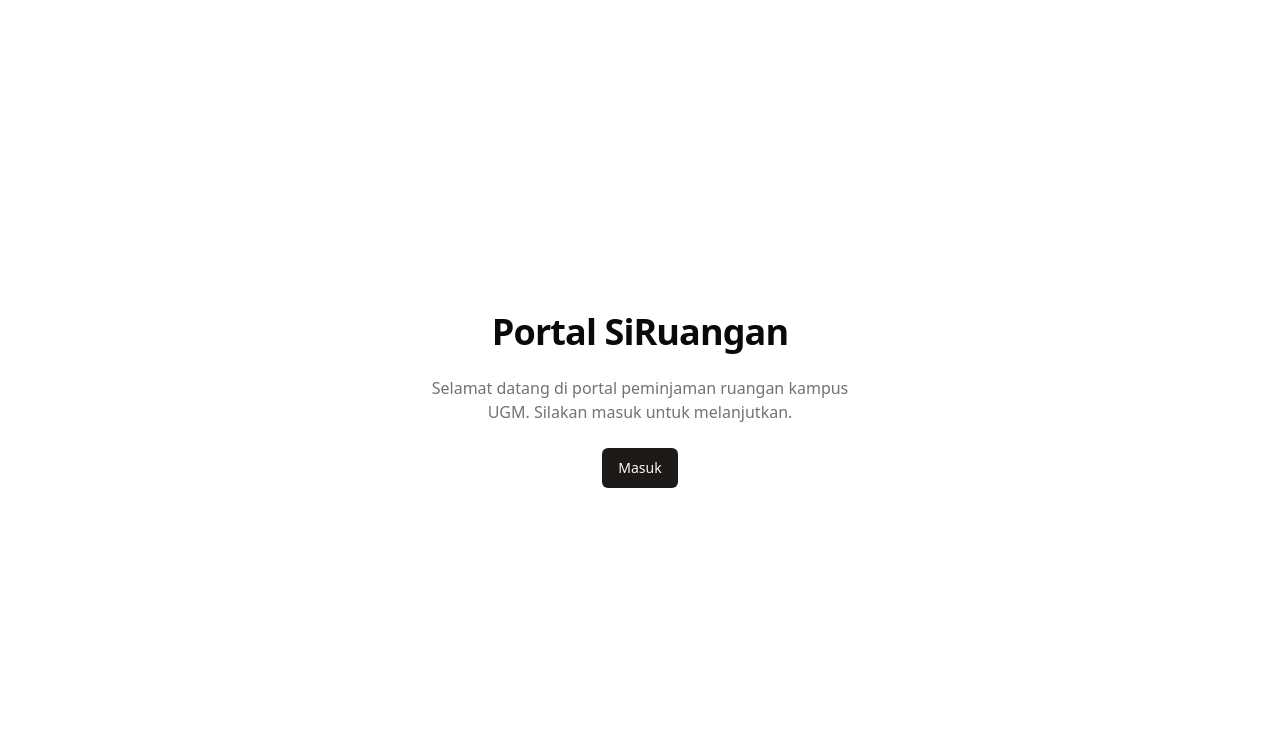
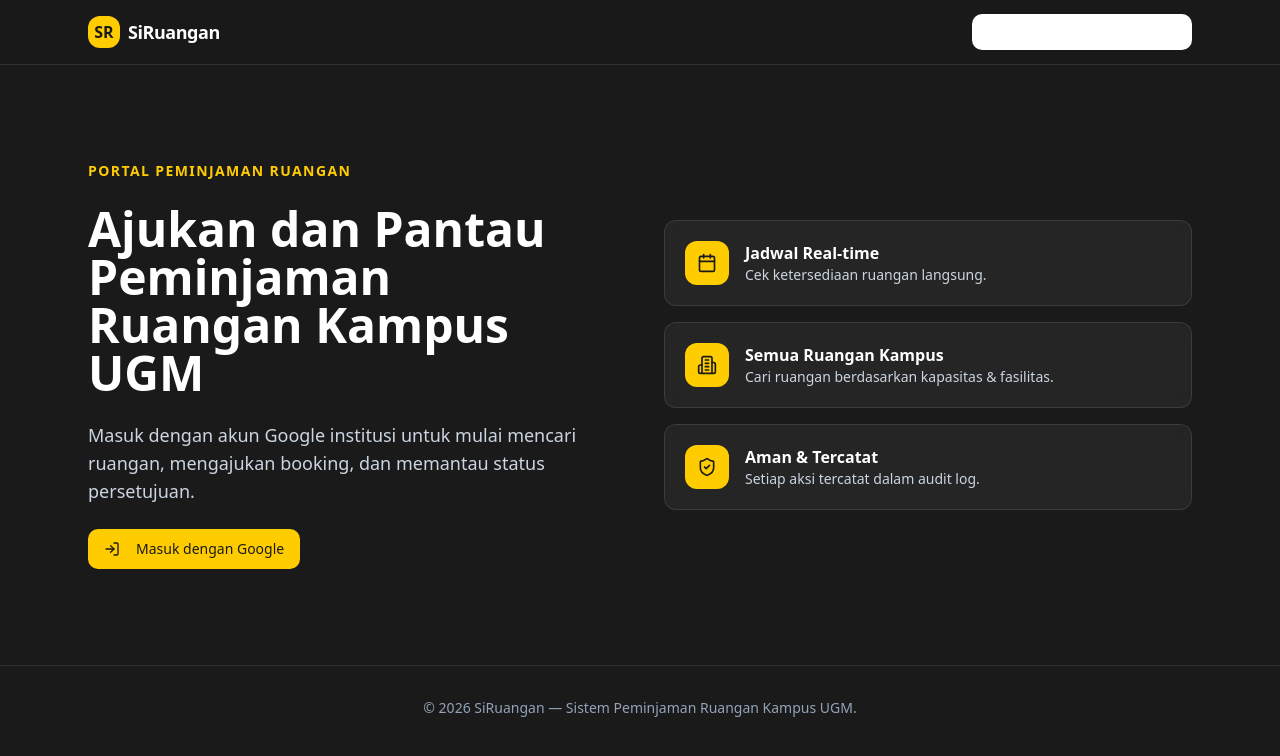
Before and after one commit to ihdamem/PPL, a Next.js app in the folder frontend/: page /app/ in a window 1280 px wide. Shown: the top 756 px of the page. Built offline with nearby package versions, Linux system fonts and the light colour scheme; no server answers.

Commit message:
feat: unify portal home and login, add UGM theme and back-to-landing button (closes #5)

```diff
--- a/frontend/app/dashboard/page.tsx
+++ b/frontend/app/dashboard/page.tsx
@@ -4,7 +4,7 @@
 import { useRouter } from "next/navigation";
 import Link from "next/link";
 import { Button } from "@/components/ui/button";
-import { LogOut, Calendar, Building2, ClipboardList, User } from "lucide-react";
+import { LogOut, Calendar, Building2, ClipboardList, User, ArrowLeft } from "lucide-react";
 
 type User = {
   email: string;
@@ -50,7 +50,7 @@
         setLoading(false);
       })
       .catch(() => {
-        router.replace("/login");
+        router.replace("/");
       });
   }, [router]);
 
@@ -59,65 +59,80 @@
       method: "POST",
       credentials: "include",
     });
-    router.push("/login");
+    router.push("/");
   };
 
   if (loading || !user) {
     return (
-      <main className="flex min-h-screen items-center justify-center">
-        <p className="text-muted-foreground">Memuat dashboard…</p>
+      <main className="flex min-h-screen items-center justify-center bg-ugm-dark text-white">
+        <p className="text-slate-300">Memuat dashboard…</p>
       </main>
     );
   }
 
   return (
-    <main className="min-h-screen bg-background p-6">
-      <div className="mx-auto max-w-4xl space-y-8">
-        {/* Header */}
-        <div className="flex flex-col gap-4 sm:flex-row sm:items-center sm:justify-between">
-          <div>
-            <h1 className="text-3xl font-bold tracking-tight">Dashboard</h1>
-            <p className="text-muted-foreground">
-              Selamat datang di portal peminjaman ruangan kampus UGM.
-            </p>
-          </div>
+    <main className="min-h-screen bg-slate-50">
+      {/* Header */}
+      <header className="sticky top-0 z-50 border-b border-white/10 bg-ugm-dark/95 backdrop-blur">
+        <div className="mx-auto flex h-16 max-w-6xl items-center justify-between px-6">
+          <Link href="/" className="flex items-center gap-2 text-white">
+            <span className="grid h-8 w-8 place-items-center rounded-lg bg-ugm-yellow font-extrabold text-ugm-dark">
+              SR
+            </span>
+            <span className="text-lg font-extrabold tracking-tight">SiRuangan</span>
+          </Link>
           <div className="flex items-center gap-3">
-            <Button variant="outline" asChild>
-              <Link href="/">Beranda Portal</Link>
+            <Button
+              variant="outline"
+              size="sm"
+              asChild
+              className="border-white/20 text-white hover:bg-white/10 hover:text-white"
+            >
+              <a href="/">
+                <ArrowLeft className="mr-1 size-4" />
+                Landing Page
+              </a>
             </Button>
-            <Button variant="secondary" onClick={handleLogout}>
+            <Button
+              variant="secondary"
+              size="sm"
+              onClick={handleLogout}
+              className="bg-ugm-yellow text-ugm-dark hover:bg-[#ffe066]"
+            >
               <LogOut className="mr-2 size-4" />
               Keluar
             </Button>
           </div>
         </div>
+      </header>
 
-        {/* User card */}
-        <div className="rounded-xl border bg-card p-6 shadow-sm">
+      <div className="mx-auto max-w-6xl px-6 py-10">
+        {/* Welcome banner */}
+        <div className="mb-8 rounded-2xl bg-gradient-to-br from-ugm-dark to-[#2a2a2a] p-8 text-white shadow-lg">
           <div className="flex items-center gap-4">
-            <div className="flex size-14 items-center justify-center rounded-full bg-primary/10">
-              <User className="size-7 text-primary" />
+            <div className="grid h-16 w-16 place-items-center rounded-full bg-ugm-yellow text-ugm-dark">
+              <User className="size-8" />
             </div>
             <div>
-              <h2 className="text-xl font-semibold">{user.name || user.email}</h2>
-              <p className="text-sm text-muted-foreground">{user.email}</p>
+              <h1 className="text-2xl font-bold md:text-3xl">Selamat datang, {user.name || user.email}</h1>
+              <p className="text-slate-300">{user.email}</p>
             </div>
           </div>
         </div>
 
         {/* Menu grid */}
-        <div className="grid gap-4 sm:grid-cols-2 lg:grid-cols-3">
+        <div className="grid gap-5 sm:grid-cols-2 lg:grid-cols-3">
           {menuItems.map((item) => (
             <Link
               key={item.title}
               href={item.href}
-              className="group rounded-xl border bg-card p-6 shadow-sm transition-colors hover:bg-accent"
+              className="group rounded-xl border border-slate-200 bg-white p-6 shadow-sm transition hover:-translate-y-1 hover:border-ugm-blue/30 hover:shadow-md"
             >
-              <div className="mb-4 flex size-10 items-center justify-center rounded-lg bg-primary/10 text-primary">
+              <div className="mb-4 grid h-11 w-11 place-items-center rounded-lg bg-ugm-blue text-white">
                 <item.icon className="size-5" />
               </div>
-              <h3 className="font-semibold">{item.title}</h3>
-              <p className="text-sm text-muted-foreground">{item.desc}</p>
+              <h3 className="text-lg font-semibold text-ugm-dark">{item.title}</h3>
+              <p className="text-sm text-slate-500">{item.desc}</p>
             </Link>
           ))}
         </div>
--- a/frontend/app/globals.css
+++ b/frontend/app/globals.css
@@ -4,48 +4,31 @@
 
 @layer base {
   :root {
+    --ugm-yellow: 48 100% 50%;
+    --ugm-dark: 0 0% 10%;
+    --ugm-blue: 209 100% 32%;
+    --ugm-blue-dark: 209 100% 23%;
+
     --background: 0 0% 100%;
-    --foreground: 20 14.3% 4.1%;
+    --foreground: 0 0% 13%;
     --card: 0 0% 100%;
-    --card-foreground: 20 14.3% 4.1%;
+    --card-foreground: 0 0% 13%;
     --popover: 0 0% 100%;
-    --popover-foreground: 20 14.3% 4.1%;
-    --primary: 24 9.8% 10%;
-    --primary-foreground: 60 9.1% 97.8%;
-    --secondary: 60 4.8% 95.9%;
-    --secondary-foreground: 24 9.8% 10%;
-    --muted: 60 4.8% 95.9%;
-    --muted-foreground: 25 5.3% 44.7%;
-    --accent: 60 4.8% 95.9%;
-    --accent-foreground: 24 9.8% 10%;
-    --destructive: 0 84.2% 60.2%;
-    --destructive-foreground: 60 9.1% 97.8%;
-    --border: 20 5.9% 90%;
-    --input: 20 5.9% 90%;
-    --ring: 20 14.3% 4.1%;
-    --radius: 0.5rem;
-  }
-
-  .dark {
-    --background: 20 14.3% 4.1%;
-    --foreground: 60 9.1% 97.8%;
-    --card: 20 14.3% 4.1%;
-    --card-foreground: 60 9.1% 97.8%;
-    --popover: 20 14.3% 4.1%;
-    --popover-foreground: 60 9.1% 97.8%;
-    --primary: 60 9.1% 97.8%;
-    --primary-foreground: 24 9.8% 10%;
-    --secondary: 12 6.5% 15.1%;
-    --secondary-foreground: 60 9.1% 97.8%;
-    --muted: 12 6.5% 15.1%;
-    --muted-foreground: 24 5.4% 63.9%;
-    --accent: 12 6.5% 15.1%;
-    --accent-foreground: 60 9.1% 97.8%;
-    --destructive: 0 62.8% 30.6%;
-    --destructive-foreground: 60 9.1% 97.8%;
-    --border: 12 6.5% 15.1%;
-    --input: 12 6.5% 15.1%;
-    --ring: 24 5.7% 82.9%;
+    --popover-foreground: 0 0% 13%;
+    --primary: 48 100% 50%;
+    --primary-foreground: 0 0% 10%;
+    --secondary: 210 17% 98%;
+    --secondary-foreground: 0 0% 13%;
+    --muted: 210 20% 96%;
+    --muted-foreground: 210 9% 46%;
+    --accent: 209 100% 32%;
+    --accent-foreground: 0 0% 100%;
+    --destructive: 0 84% 60%;
+    --destructive-foreground: 0 0% 100%;
+    --border: 214 32% 91%;
+    --input: 214 32% 91%;
+    --ring: 209 100% 32%;
+    --radius: 0.75rem;
   }
 }
 
--- a/frontend/app/page.tsx
+++ b/frontend/app/page.tsx
@@ -1,8 +1,10 @@
 "use client";
 
 import { useEffect, useState } from "react";
+import { useRouter } from "next/navigation";
 import Link from "next/link";
 import { Button } from "@/components/ui/button";
+import { LogIn, ArrowLeft, Calendar, Building2, ShieldCheck } from "lucide-react";
 
 type User = {
   email: string;
@@ -11,7 +13,14 @@
   sub: string;
 };
 
-export default function HomePage() {
+const highlights = [
+  { icon: Calendar, label: "Jadwal Real-time", desc: "Cek ketersediaan ruangan langsung." },
+  { icon: Building2, label: "Semua Ruangan Kampus", desc: "Cari ruangan berdasarkan kapasitas & fasilitas." },
+  { icon: ShieldCheck, label: "Aman & Tercatat", desc: "Setiap aksi tercatat dalam audit log." },
+];
+
+export default function PortalPage() {
+  const router = useRouter();
   const [user, setUser] = useState<User | null>(null);
   const [loading, setLoading] = useState(true);
 
@@ -23,26 +32,103 @@
   }, []);
 
   return (
-    <main className="flex min-h-screen flex-col items-center justify-center p-6 text-center">
-      <div className="max-w-md space-y-6">
-        <h1 className="text-4xl font-bold tracking-tight">Portal SiRuangan</h1>
-        <p className="text-muted-foreground">
-          Selamat datang di portal peminjaman ruangan kampus UGM. Silakan masuk untuk melanjutkan.
+    <main className="min-h-screen bg-ugm-dark">
+      {/* Header */}
+      <header className="sticky top-0 z-50 border-b border-white/10 bg-ugm-dark/95 backdrop-blur">
+        <div className="mx-auto flex h-16 max-w-6xl items-center justify-between px-6">
+          <Link href="/" className="flex items-center gap-2 text-white">
+            <span className="grid h-8 w-8 place-items-center rounded-lg bg-ugm-yellow font-extrabold text-ugm-dark">
+              SR
+            </span>
+            <span className="text-lg font-extrabold tracking-tight">SiRuangan</span>
+          </Link>
+          <Button
+            variant="outline"
+            size="sm"
+            asChild
+            className="border-white/20 text-white hover:bg-white/10 hover:text-white"
+          >
+            <a href="/">
+              <ArrowLeft className="mr-1 size-4" />
+              Kembali ke Landing Page
+            </a>
+          </Button>
+        </div>
+      </header>
+
+      {/* Hero */}
+      <section className="mx-auto max-w-6xl px-6 py-16 md:py-24">
+        <div className="grid items-center gap-12 lg:grid-cols-2">
+          <div className="space-y-6 text-white">
+            <p className="text-sm font-bold uppercase tracking-widest text-ugm-yellow">
+              Portal Peminjaman Ruangan
             </p>
-        <div className="flex justify-center gap-4">
+            <h1 className="text-4xl font-extrabold leading-tight md:text-5xl">
+              Ajukan dan Pantau Peminjaman Ruangan Kampus UGM
+            </h1>
+            <p className="text-lg text-slate-300">
+              Masuk dengan akun Google institusi untuk mulai mencari ruangan, mengajukan booking,
+              dan memantau status persetujuan.
+            </p>
+
+            <div className="flex flex-wrap gap-3">
               {loading ? (
-            <Button disabled>Memuat…</Button>
+                <Button disabled className="bg-ugm-yellow text-ugm-dark hover:bg-[#ffe066]">
+                  Memuat…
+                </Button>
               ) : user ? (
-            <Button asChild>
-              <Link href="/dashboard">Buka Dashboard</Link>
+                <Button
+                  asChild
+                  className="bg-ugm-yellow text-ugm-dark hover:bg-[#ffe066]"
+                >
+                  <Link href="/dashboard">
+                    Buka Dashboard
+                  </Link>
                 </Button>
               ) : (
-            <Button asChild>
-              <Link href="/login">Masuk</Link>
+                <Button
+                  asChild
+                  className="bg-ugm-yellow text-ugm-dark hover:bg-[#ffe066]"
+                >
+                  <a href="/api/auth/google">
+                    <LogIn className="mr-2 size-4" />
+                    Masuk dengan Google
+                  </a>
                 </Button>
               )}
             </div>
+
+            {user && (
+              <p className="text-sm text-slate-400">
+                Masuk sebagai <span className="font-medium text-white">{user.name || user.email}</span>
+              </p>
+            )}
           </div>
+
+          {/* Highlight cards */}
+          <div className="space-y-4">
+            {highlights.map((item) => (
+              <div
+                key={item.label}
+                className="flex items-start gap-4 rounded-xl border border-white/10 bg-white/5 p-5 text-white backdrop-blur transition hover:bg-white/10"
+              >
+                <div className="grid h-11 w-11 shrink-0 place-items-center rounded-lg bg-ugm-yellow text-ugm-dark">
+                  <item.icon className="size-5" />
+                </div>
+                <div>
+                  <h3 className="font-semibold">{item.label}</h3>
+                  <p className="text-sm text-slate-300">{item.desc}</p>
+                </div>
+              </div>
+            ))}
+          </div>
+        </div>
+      </section>
+
+      {/* Footer */}
+      <footer className="border-t border-white/10 py-8 text-center text-sm text-slate-400">
+        <p>&copy; 2026 SiRuangan — Sistem Peminjaman Ruangan Kampus UGM.</p>
+      </footer>
     </main>
   );
 }
--- a/frontend/tailwind.config.ts
+++ b/frontend/tailwind.config.ts
@@ -43,6 +43,10 @@
           DEFAULT: "hsl(var(--card))",
           foreground: "hsl(var(--card-foreground))",
         },
+        "ugm-yellow": "hsl(var(--ugm-yellow))",
+        "ugm-dark": "hsl(var(--ugm-dark))",
+        "ugm-blue": "hsl(var(--ugm-blue))",
+        "ugm-blue-dark": "hsl(var(--ugm-blue-dark))",
       },
       borderRadius: {
         lg: "var(--radius)",
```
Also changed, not shown: frontend/app/login/page.tsx (+8 -54 lines), 1 other file (tests, documents, lock files or other folders). Lines whose indentation alone changed are shown as unchanged.
